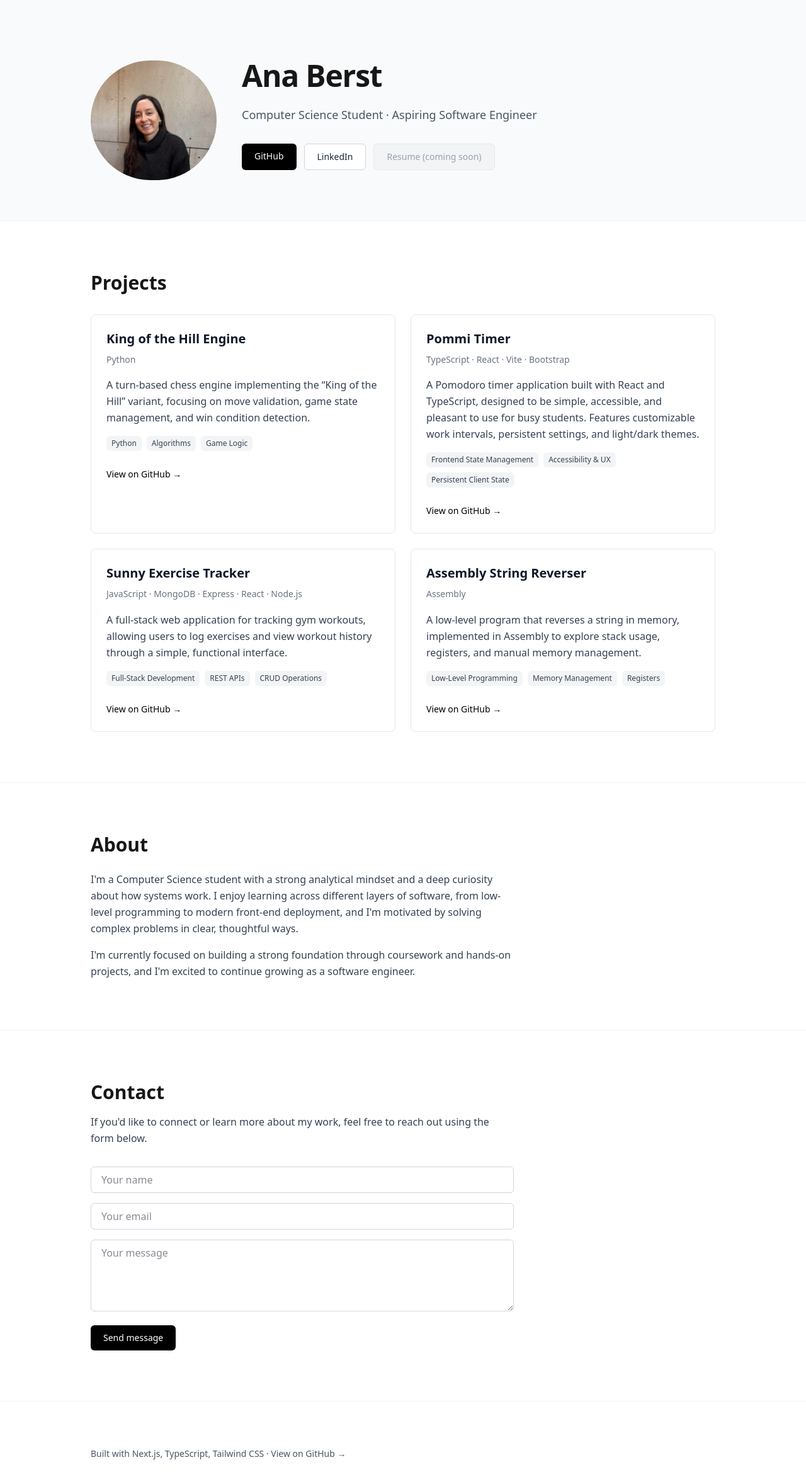
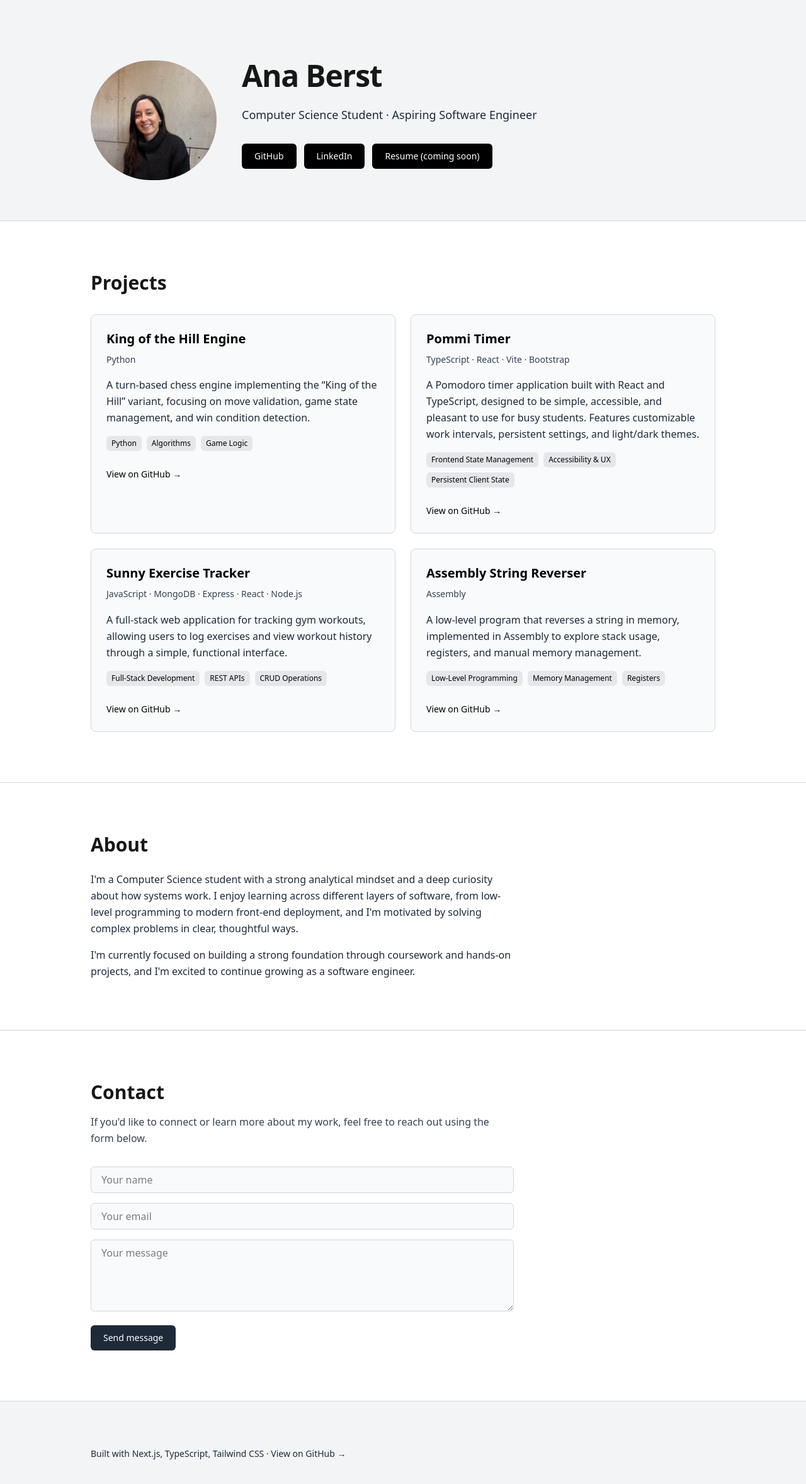
Before and after one commit to anaberst/portfolio, a Next.js app: page / in a window 1280 px wide. Shown: the top 2356 px of the page at 63% size. Built offline with nearby package versions, Linux system fonts and the light colour scheme.

Commit message:
Improve button and background styling to be more consistent

```diff
--- a/src/components/About.tsx
+++ b/src/components/About.tsx
@@ -1,11 +1,11 @@
 export default function About() {
   return (
-    <section className="border-t border-gray-100 dark:border-gray-700 py-20">
+    <section className="border-t border-gray-300 dark:border-gray-700 py-20">
       <div className="mx-auto max-w-5xl px-4">
         <div className="max-w-2xl">
           <h2 className="text-3xl font-bold">About</h2>
 
-          <p className="mt-6 leading-relaxed text-base text-gray-700 dark:text-gray-300">
+          <p className="mt-6 leading-relaxed text-base text-gray-800 dark:text-gray-300">
             I&apos;m a Computer Science student with a strong analytical mindset
             and a deep curiosity about how systems work. I enjoy learning across
             different layers of software, from low-level programming to modern
@@ -13,7 +13,7 @@ export default function About() {
             problems in clear, thoughtful ways.
           </p>
 
-          <p className="mt-4 leading-relaxed text-base text-gray-700 dark:text-gray-300">
+          <p className="mt-4 leading-relaxed text-base text-gray-800 dark:text-gray-300">
             I&apos;m currently focused on building a strong foundation through
             coursework and hands-on projects, and I&apos;m excited to continue
             growing as a software engineer.
--- a/src/components/Contact.tsx
+++ b/src/components/Contact.tsx
@@ -1,6 +1,6 @@
 export default function Contact() {
   return (
-    <section className="border-t border-gray-100 dark:border-gray-700 py-20">
+    <section className="border-t border-gray-300 dark:border-gray-700 py-20">
       <div className="mx-auto max-w-5xl px-4">
         <div className="max-w-2xl">
           <h2 className="text-3xl font-bold">Contact</h2>
@@ -20,7 +20,7 @@ export default function Contact() {
               name="name"
               placeholder="Your name"
               required
-              className="w-full rounded-md border border-gray-300 dark:border-gray-600 bg-white dark:bg-gray-800 text-gray-900 dark:text-gray-100 px-4 py-2 focus:border-black focus:outline-none"
+              className="w-full rounded-md border border-gray-300 dark:border-gray-600 bg-gray-50 dark:bg-gray-800 text-black dark:text-gray-100 px-4 py-2 focus:border-black focus:outline-none"
             />
 
             <input
@@ -28,7 +28,7 @@ export default function Contact() {
               name="email"
               placeholder="Your email"
               required
-              className="w-full rounded-md border border-gray-300 dark:border-gray-600 bg-white dark:bg-gray-800 text-gray-900 dark:text-gray-100 px-4 py-2 focus:border-black focus:outline-none"
+              className="w-full rounded-md border border-gray-300 dark:border-gray-600 bg-gray-50 dark:bg-gray-800 text-black dark:text-gray-100 px-4 py-2 focus:border-black focus:outline-none"
             />
 
             <textarea
@@ -36,12 +36,12 @@ export default function Contact() {
               placeholder="Your message"
               required
               rows={4}
-              className="w-full rounded-md border border-gray-300 dark:border-gray-600 bg-white dark:bg-gray-800 text-gray-900 dark:text-gray-100 px-4 py-2 focus:border-black focus:outline-none"
+              className="w-full rounded-md border border-gray-300 dark:border-gray-600 bg-gray-50 dark:bg-gray-800 text-black dark:text-gray-100 px-4 py-2 focus:border-black focus:outline-none"
             />
 
             <button
               type="submit"
-              className="rounded-md bg-black dark:bg-gray-900 px-5 py-2.5 text-sm font-medium text-white dark:text-gray-300 hover:bg-gray-800 transition"
+              className="rounded-md bg-gray-800 px-5 py-2.5 text-sm font-medium text-white hover:bg-gray-700 transition"
             >
               Send message
             </button>
--- a/src/components/Footer.tsx
+++ b/src/components/Footer.tsx
@@ -1,9 +1,9 @@
 export default function Footer() {
   return (
-    <footer className="border-t border-gray-100 dark:border-gray-700 pt-10 pb-20">
+    <footer className="bg-gray-100 dark:bg-gray-900 border-t border-gray-300 dark:border-gray-700 pt-10 pb-20">
       <div className="mx-auto max-w-5xl px-4">
         <div className="max-w-2xl">
-          <p className="mt-8 leading-relaxed text-sm text-gray-600 dark:text-gray-400">
+          <p className="mt-8 leading-relaxed text-sm text-gray-800 dark:text-gray-300">
             Built with Next.js, TypeScript, Tailwind CSS ·{" "}
             <a
               href="https://github.com/anaberst/portfolio"
--- a/src/components/Hero.tsx
+++ b/src/components/Hero.tsx
@@ -2,7 +2,7 @@ import Image from "next/image";
 
 export default function Hero() {
   return (
-    <section className="bg-gray-50 dark:bg-gray-900 pt-24 pb-16">
+    <section className="bg-gray-100 dark:bg-gray-900 pt-24 pb-16">
       <div className="mx-auto max-w-5xl px-4">
         <div className="flex flex-col items-center gap-10 md:flex-row md:items-start">
           {/* Photo */}
@@ -20,7 +20,7 @@ export default function Hero() {
             <h1 className="text-4xl font-bold tracking-tight sm:text-5xl">
               Ana Berst
             </h1>
-            <p className="mt-6 text-lg text-gray-600 dark:text-gray-400">
+            <p className="mt-6 text-lg text-gray-800 dark:text-gray-400">
               Computer Science Student ·{" "}
               <span className="whitespace-nowrap">
                 Aspiring Software Engineer
@@ -33,7 +33,7 @@ export default function Hero() {
                 href="https://github.com/anaberst"
                 target="_blank"
                 rel="noopener noreferrer"
-                className="rounded-md bg-black px-5 py-2.5 text-sm font-medium text-white hover:bg-gray-800 transition"
+                className="rounded-md bg-black dark:bg-white px-5 py-2.5 text-sm font-medium text-white dark:text-black hover:bg-gray-800 dark:hover:bg-gray-300 transition"
                 aria-label="Ana Berst GitHub Profile"
               >
                 GitHub
@@ -42,14 +42,14 @@ export default function Hero() {
                 href="https://www.linkedin.com/in/anaberst"
                 target="_blank"
                 rel="noopener noreferrer"
-                className="rounded-md border border-gray-300 dark:border-gray-600 bg-white dark:bg-gray-800 px-5 py-2.5 text-sm font-medium text-gray-800 dark:text-gray-200 hover:bg-gray-100 dark:hover:bg-gray-700 transition"
+                className="rounded-md bg-black dark:bg-white px-5 py-2.5 text-sm font-medium text-white dark:text-black hover:bg-gray-800 dark:hover:bg-gray-300 transition"
                 aria-label="Ana Berst LinkedIn Profile"
               >
                 LinkedIn
               </a>
               <a
                 href=""
-                className="rounded-md border border-gray-200 bg-gray-100 px-5 py-2.5 text-sm font-medium text-gray-400 dark:text-gray-900 cursor-not-allowed"
+                className="rounded-md bg-black dark:bg-white px-5 py-2.5 text-sm font-medium text-white dark:text-black cursor-not-allowed"
                 aria-label="Ana Berst Resume"
               >
                 Resume (coming soon)
--- a/src/components/ProjectCard.tsx
+++ b/src/components/ProjectCard.tsx
@@ -6,16 +6,16 @@ type ProjectCardProps = {
 
 export default function ProjectCard({ project }: ProjectCardProps) {
   return (
-    <article className="flex flex-col rounded-lg border border-gray-200 dark:border-gray-700 bg-white dark:bg-gray-800 p-6 transition hover:shadow-sm">
-      <h3 className="text-xl font-semibold text-gray-900 dark:text-gray-100">
+    <article className="flex flex-col rounded-lg border border-gray-300 dark:border-gray-700 bg-gray-50 dark:bg-gray-800 p-6 transition hover:shadow-sm">
+      <h3 className="text-xl font-semibold text-black dark:text-white">
         {project.title}
       </h3>
 
-      <p className="mt-2 leading-relaxed text-sm text-gray-500 dark:text-gray-400">
+      <p className="mt-2 leading-relaxed text-sm text-gray-700 dark:text-gray-400">
         {project.tech.join(" · ")}
       </p>
 
-      <p className="mt-4 leading-relaxed text-base text-gray-700 dark:text-gray-300">
+      <p className="mt-4 leading-relaxed text-base text-gray-800 dark:text-gray-300">
         {project.description}
       </p>
 
@@ -23,7 +23,7 @@ export default function ProjectCard({ project }: ProjectCardProps) {
         {project.highlights.map((highlight) => (
           <li
             key={highlight}
-            className="rounded-md bg-gray-100 dark:bg-gray-700 px-2 py-1 text-xs text-gray-700 dark:text-gray-300"
+            className="rounded-md bg-gray-200 dark:bg-gray-900 px-2 py-1 text-xs text-black dark:text-white"
           >
             {highlight}
           </li>
@@ -35,7 +35,7 @@ export default function ProjectCard({ project }: ProjectCardProps) {
           href={project.githubUrl}
           target="_blank"
           rel="noopener noreferrer"
-          className="inline-block whitespace-nowrap text-sm font-medium text-black dark:text-gray-300 hover:underline"
+          className="inline-block whitespace-nowrap text-sm font-medium text-black dark:text-white hover:underline"
           aria-label={`View ${project.title} on GitHub`}
         >
           View on GitHub →
--- a/src/components/Projects.tsx
+++ b/src/components/Projects.tsx
@@ -3,7 +3,7 @@ import ProjectCard from "./ProjectCard";
 
 export default function Projects() {
   return (
-    <section className="border-t border-gray-100 dark:border-gray-700 py-20">
+    <section className="border-t border-gray-300 dark:border-gray-700 py-20">
       <div className="mx-auto max-w-5xl px-4">
         <h2 className="text-3xl font-bold mb-8">Projects</h2>
 
```
